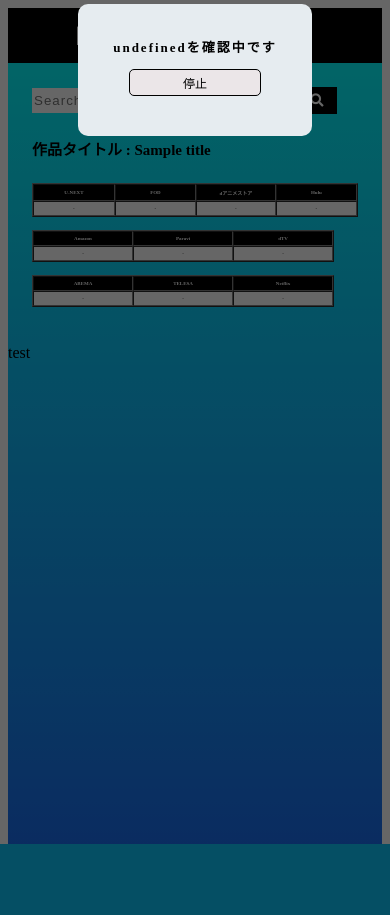
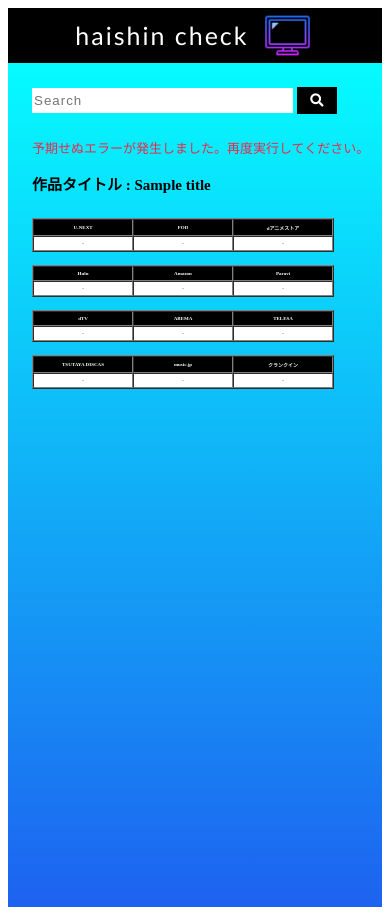
Before and after one commit to toshiro245/haishincheck_pb, a Django app: template templates/home.html in a window 390 px wide. Before the commit the page ends 844 px from the top, so only its background shows below. Run offline with Django 3.2, Linux system fonts and the light colour scheme; the template is opened without the code that fills it: most values are stand-ins (such as "Sample title", 1, 10 or a date in 2020).

Commit message:
make it better

```diff
--- a/haishincheck/utils/abema.py
+++ b/haishincheck/utils/abema.py
@@ -52,7 +52,7 @@
             result = 'なし'
 
     except:
-        result = 'エラー'
+        result = '取得失敗'
 
 
     driver.quit()
--- a/haishincheck/utils/clunkin.py
+++ b/haishincheck/utils/clunkin.py
@@ -48,7 +48,7 @@
             result = 'なし'
 
     except:
-        result = 'エラー'
+        result = '取得失敗'
 
 
     driver.quit()
--- a/haishincheck/utils/danime.py
+++ b/haishincheck/utils/danime.py
@@ -58,7 +58,7 @@
             result = 'なし'
 
     except:
-        result = 'エラー'
+        result = '取得失敗'
 
 
     driver.quit()
--- a/haishincheck/utils/dtv.py
+++ b/haishincheck/utils/dtv.py
@@ -56,7 +56,7 @@
 
 
     except:
-        result = 'エラー'
+        result = '取得失敗'
 
 
     driver.quit()
--- a/haishincheck/utils/fod.py
+++ b/haishincheck/utils/fod.py
@@ -73,7 +73,7 @@
             result = 'なし'
 
     except:
-        result = 'エラー'
+        result = '取得失敗'
 
 
     driver.quit()
--- a/haishincheck/utils/hulu.py
+++ b/haishincheck/utils/hulu.py
@@ -59,7 +59,7 @@
                         break
 
     except:
-        result = 'エラー'
+        result = '取得失敗'
 
 
     driver.quit()
--- a/haishincheck/utils/musicjp.py
+++ b/haishincheck/utils/musicjp.py
@@ -49,7 +49,7 @@
 
 
     except:
-        result = 'エラー'
+        result = '取得失敗'
 
 
     driver.quit()
--- a/haishincheck/utils/paravi.py
+++ b/haishincheck/utils/paravi.py
@@ -75,7 +75,7 @@
             result = 'なし'
 
     except:
-        result = 'エラー'
+        result = '取得失敗'
 
 
     driver.quit()
--- a/haishincheck/utils/telesa.py
+++ b/haishincheck/utils/telesa.py
@@ -61,7 +61,7 @@
             result = 'なし'
 
     except:
-        result = 'エラー'
+        result = '取得失敗'
 
 
     driver.quit()
--- a/haishincheck/utils/tsutaya.py
+++ b/haishincheck/utils/tsutaya.py
@@ -59,7 +59,7 @@
 
 
     except:
-        result = 'エラー'
+        result = '取得失敗'
 
 
     driver.quit()
--- a/haishincheck/utils/unext.py
+++ b/haishincheck/utils/unext.py
@@ -54,7 +54,7 @@
 
 
     except:
-        result = 'エラー'
+        result = '取得失敗'
 
 
     driver.quit()
--- a/static/css/home.css
+++ b/static/css/home.css
@@ -178,6 +178,14 @@
     cursor: pointer;
 }
 
+/* アラート */
+#alert {
+    padding-left: 3.5rem;
+    font-size: 20px;
+    color: rgba(237, 40, 76);
+    margin-bottom: 1.5rem;
+}
+
 
 
 /* レスポンシブデザイン */
@@ -229,6 +237,12 @@
 td {
     font-size: 13px;
     padding: 8px 3px;
+}
+
+/* アラート */
+#alert {
+    font-size: 18px;
+    margin-bottom: 1.2rem;
 }
 
 
@@ -335,6 +349,10 @@
     display: table;
 }
 
+.result-table4-smf {
+    display: table;
+}
+
 th {
     font-size: 5px;
     /* width: 50px; */
@@ -346,6 +364,13 @@
     font-size: 5px;
     /* font-size: 1px; */
     padding: 4px 2px;
+}
+
+/* アラート */
+#alert {
+    padding-left: 1.5rem;
+    font-size: 13px;
+    margin-bottom: 1.0rem;
 }
 
 /* モーダル */
--- a/static/js/home.js
+++ b/static/js/home.js
@@ -46,15 +46,12 @@
                     service_name = 'TELESA';
                     break;
                 case '10':
-                    service_name = 'Netflix';
+                    service_name = 'TSUTAYA';
                     break;
                 case '11':
-                    service_name = 'TSUTAYA';
+                    service_name = 'music.jp';
                     break;
                 case '12':
-                    service_name = 'music.jp';
-                    break;
-                case '13':
                     service_name = 'クランクイン';
                     break;
             };
@@ -83,11 +80,6 @@
                     let getSignal = response.signal
                     let serviceNum = response.service_num
                     let result = response.result
-                    let test = response.test
-                    let html_txt = response.html
-
-                    console.log('きた')
-                    console.log(test)
 
                     switch (serviceNum){
                         case 1:
@@ -127,18 +119,14 @@
                             break;
 
                         case 10:
-                            ReflectingResult('netflix', result);
+                            ReflectingResult('tsutaya', result);
                             break;
 
                         case 11:
-                            ReflectingResult('tsutaya', result);
+                            ReflectingResult('music', result);
                             break;
 
                         case 12:
-                            ReflectingResult('music', result);
-                            break;
-
-                        case 13:
                             ReflectingResult('clunkin', result);
                             break;
                     }
@@ -149,8 +137,13 @@
                     }
                     $('#execute-check').attr('name', 'stop');
                     $('#execute-modal-wrapper').fadeOut();
-                    $('#test').html(html_txt);
-                }
+                },
+                error: function() {
+                    $('#alert').text("予期せぬエラーが発生しました。再度実行してください。");
+                    $('.table-wrapper').attr('name', '');
+                    $('#execute-check').attr('name', 'stop');
+                    $('#execute-modal-wrapper').fadeOut();
+                },
             });
         }
     };
--- a/templates/home.html
+++ b/templates/home.html
@@ -21,7 +21,7 @@
     <header>
         <div class="header-container">
             <div class="header-left">
-                <a>haishin check</a>
+                <a href="{% url 'haishin-check:home' %}">haishin check</a>
                 <img class="header-icon" height="85" src="{% static 'images/header_icon.png' %}">
             </div>
         </div>
@@ -34,6 +34,8 @@
             <input type="text" class="form-control" name="title" placeholder="Search">
             <input type="submit" value="&#xf002" class="fas">
         </form>
+
+        <div id="alert"></div>
 
         <div id='search-title' class='search-title' name="{{ title }}">
             作品タイトル&nbsp;:&nbsp;{{ title }}
@@ -48,7 +50,6 @@
                     <th>Hulu</th>
                     <th>Amazon</th>
                     <th>Paravi</th>
-                    <th>dTV</th>
                 </tr>
                 <tr>
                     <td class='unext'>-</td>
@@ -57,23 +58,23 @@
                     <td class='hulu'>-</td>
                     <td class='amazon'>-</td>
                     <td class='paravi'>-</td>
-                    <td class='dtv'>-</td>
+
                 </tr>
             </table>
 
             <table border="1" class="result-table2" cellspacing="0" cellpadding="0">
                 <tr>
+                    <th>dTV</th>
                     <th>ABEMA</th>
                     <th>TELESA</th>
-                    <th>Netflix</th>
                     <th>TSUTAYA DISCAS</th>
                     <th>music.jp</th>
                     <th>クランクイン</th>
                 </tr>
                 <tr>
+                    <td class='dtv'>-</td>
                     <td class='abema'>-</td>
                     <td class='telesa'>-</td>
-                    <td class='netflix'>-</td>
                     <td class='tsutaya'>-</td>
                     <td class='music'>-</td>
                     <td class='clunkin'>-</td>
@@ -86,11 +87,8 @@
                     <th>U-NEXT</th>
                     <th>FOD</th>
                     <th>dアニメストア</th>
-                    <th>Hulu</th>
-
                 </tr>
                 <tr>
-                    <td class='unext'>-</td>
                     <td class='fod'>-</td>
                     <td class='danime'>-</td>
                     <td class='hulu'>-</td>
@@ -99,27 +97,27 @@
 
             <table border="1" class="result-table2-smf" cellspacing="0" cellpadding="0">
                 <tr>
+                    <th>Hulu</th>
                     <th>Amazon</th>
                     <th>Paravi</th>
-                    <th>dTV</th>
                 </tr>
                 <tr>
+                    <td class='unext'>-</td>
                     <td class='amazon'>-</td>
                     <td class='paravi'>-</td>
-                    <td class='dtv'>-</td>
                 </tr>
             </table>
 
             <table border="1" class="result-table3-smf" cellspacing="0" cellpadding="0">
                 <tr>
+                    <th>dTV</th>
                     <th>ABEMA</th>
                     <th>TELESA</th>
-                    <th>Netflix</th>
                 </tr>
                 <tr>
+                    <td class='dtv'>-</td>
                     <td class='abema'>-</td>
                     <td class='telesa'>-</td>
-                    <td class='netflix'>-</td>
                 </tr>
             </table>
 
@@ -138,11 +136,6 @@
 
 
         </div>
-
-        <div id="test">test</div>
-
-
-
 
         <div id='execute-check' name="stop"></div>
         <input name="csrfToken" value="{{ csrf_token }}" type="hidden">
```
Also changed, not shown: haishincheck/utils/amazon.py (+48 -59 lines), haishincheck/utils/netflix.py (deleted, +0 -116 lines), haishincheck/utils/scraping_setting.py (+1 -7 lines), haishincheck/views.py (+5 -15 lines).
